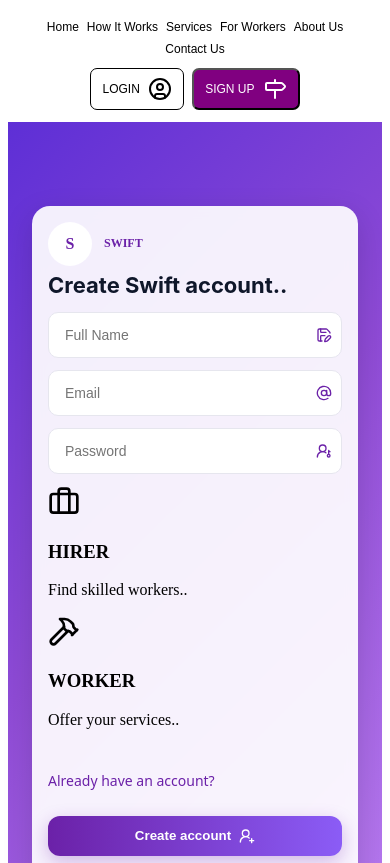
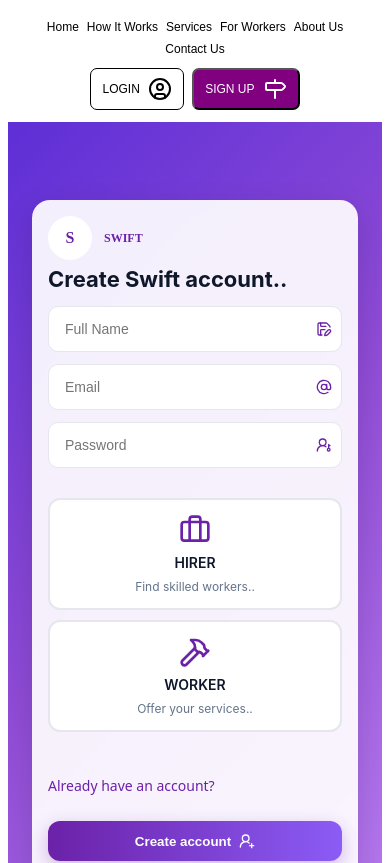
Before and after one commit to NovisticTechBoy/Swift2.0, a React (Vite) app: page /signup in a window 390 px wide. Shown: the top 863 px of the page. Built offline with nearby package versions, Linux system fonts and the light colour scheme.

Commit message:
Add user type selector styles to App.css
Updated the styling and layout for the User type section and adjusted media queries for mobile layouts and responsiveness

```diff
--- a/src/App.css
+++ b/src/App.css
@@ -178,6 +178,78 @@ width: 20%;
     transition: none;
     transform: none;
      opacity: 1 }
+}
+
+/* User Type Selector Cards */
+.user-type-selector {
+  display: grid;
+  grid-template-columns: 1fr 1fr;
+  gap: 12px;
+  margin: 18px 0;
+}
+
+.user-type-card {
+  padding: 18px;
+  border: 2px solid #e6e6ee;
+  border-radius: 12px;
+  cursor: pointer;
+  text-align: center;
+  transition: all 300ms ease;
+  display: flex;
+  flex-direction: column;
+  align-items: center;
+  gap: 8px;
+  background: #fff;
+}
+
+.user-type-card:hover {
+  border-color: #8b5cf6;
+  background: #faf8ff;
+}
+
+.user-type-card.selected {
+  border-color: #6b21a8;
+  background: linear-gradient(135deg, #f3f0ff 0%, #faf8ff 100%);
+  box-shadow: 0 4px 12px rgba(107, 33, 168, 0.15);
+}
+
+.user-type-card svg {
+  color: #6b21a8;
+}
+
+.user-type-card h3 {
+  margin: 0;
+  font-size: 16px;
+  font-weight: 600;
+  color: #0f172a;
+  font-family: 'Poppins', -apple-system, BlinkMacSystemFont, 'Segoe UI', Roboto, sans-serif;
+}
+
+.user-type-card p {
+  margin: 0;
+  font-size: 13px;
+  color: #64748b;
+  font-family: -apple-system, BlinkMacSystemFont, 'Segoe UI', Roboto, sans-serif;
+}
+
+/* Mobile adjustments */
+@media (max-width: 480px) {
+  .user-type-selector {
+    grid-template-columns: 1fr;
+    gap: 10px;
+  }
+
+  .user-type-card {
+    padding: 14px;
+  }
+
+  .user-type-card h3 {
+    font-size: 14px;
+  }
+
+  .user-type-card p {
+    font-size: 12px;
+  }
 }
 
 /* Auth pages styles (login / signup) */
```
